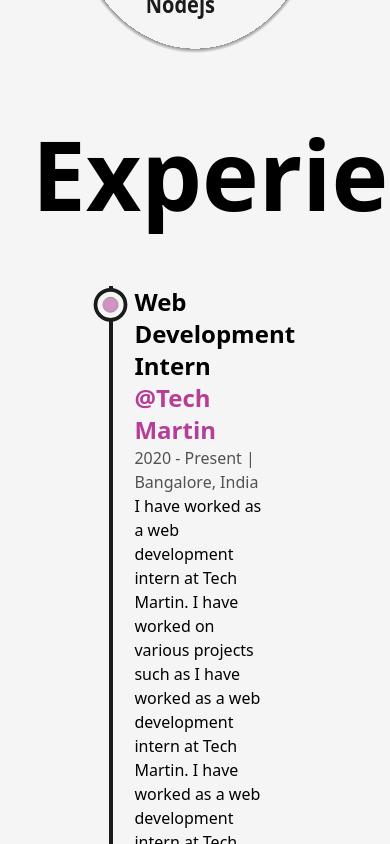
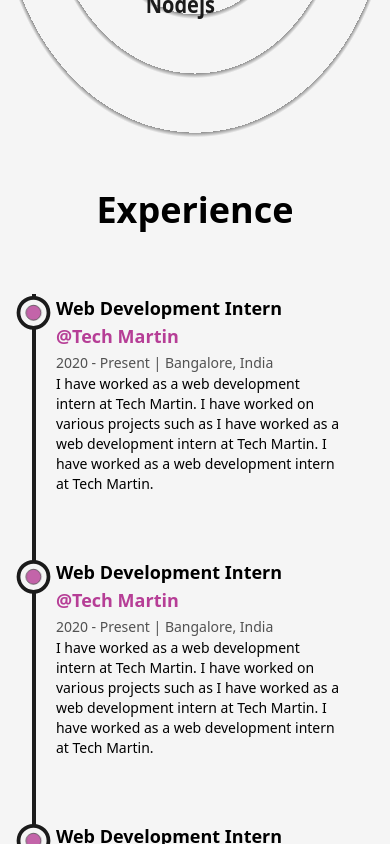
Before and after one commit to singhvivekkumar/portfolio, a Next.js app: page /about in a window 390 px wide. Shown: the part 1800-2644 px from the top of the page. Built offline with nearby package versions, Linux system fonts and the light colour scheme.

Commit message:
feat: about page has responsive

```diff
--- a/src/components/Details.js
+++ b/src/components/Details.js
@@ -5,7 +5,7 @@ import { motion } from "framer-motion";
 const Details = ({ position, campany, companyLink, time, address, work }) => {
 	const ref = useRef(null);
 	return (
-		<li ref={ref} className="  my-8 first:mt-0 last:mb-0 mx-auto w-[60%] flex flex-col justify-between">
+		<li ref={ref} className="  my-8 first:mt-0 last:mb-0 mx-auto w-[60%] flex flex-col justify-between md:w-[80%] xs:w-[90%]">
 			<ListIcon reference={ref} />
 			<motion.div
 				initial={{y:50}}
@@ -15,13 +15,13 @@ const Details = ({ position, campany, companyLink, time, address, work }) => {
 					delay: 0.2
 				}}
 			>
-			<h3 className=" capitalize font-bold text-2xl ">
+			<h3 className=" capitalize font-bold text-2xl sm:text-xl xs:text-lg ">
 				{position} &nbsp; <a className=" text-primary " href={companyLink}>@{campany}</a>
 			</h3>
-			<span className=" capitalize text-dark/75 font-medium">
+			<span className=" capitalize text-dark/75 font-medium xs:text-sm">
 				{time} | {address}
 			</span>
-			<p className=" font-medium w-full">{work}</p>
+			<p className=" font-medium w-full sm:text-sm sm:font-normal">{work}</p>
 			</motion.div>
 		</li>
 	);
--- a/src/components/Education.js
+++ b/src/components/Education.js
@@ -11,10 +11,10 @@ const Education = () => {
 	})
   return (
 	<div className=' my-64'>
-		<h2 className=' text-8xl font-bold mb-16 w-full text-center'>Education</h2>
-		<div className=' w-[75%] mx-auto relative ' ref={ref} >
+		<h2 className=' text-8xl font-bold mb-16 w-full text-center lg:text-7xl md:text-6xl sm:text-5xl xs:text-4xl'>Education</h2>
+		<div className=' w-[75%] mx-auto relative lg:w-[80%] sm:w-[90%] xs:w-full ' ref={ref} >
 
-			<motion.div className=' absolute left-9 top-0 w-1 h-full bg-dark dark:bg-light origin-top'
+			<motion.div className=' absolute left-9 top-0 w-[4px] h-full bg-dark dark:bg-light origin-top sm:left-0 md:-[2px]'
 				style={{scaleY:scrollYProgress}}/>
 			<ul className=" flex flex-col justify-between items-start ml-4 ">
 				<EducationDetails
--- a/src/components/EducationDetails.js
+++ b/src/components/EducationDetails.js
@@ -5,7 +5,7 @@ import { motion } from "framer-motion";
 const Details = ({ type, time, place, info }) => {
 	const ref = useRef(null);
 	return (
-		<li ref={ref} className="  my-8 first:mt-0 last:mb-0 mx-auto w-[60%] flex flex-col justify-between">
+		<li ref={ref} className="  my-8 first:mt-0 last:mb-0 mx-auto w-[60%] flex flex-col justify-between md:w-[80%] xs:w-[90%]">
 			<ListIcon reference={ref} />
 			<motion.div
 				initial={{y:50}}
--- a/src/components/Experience.js
+++ b/src/components/Experience.js
@@ -10,13 +10,13 @@ const Experience = () => {
 		offset: ['start end', 'center start']
 	})
   return (
-	<div className=' my-64'>
-		<h2 className=' text-8xl font-bold mb-16 w-full text-center'>Experience</h2>
-		<div className=' w-[75%] mx-auto relative ' ref={ref} >
+	<div className=' my-64 xs:mt-80 '>
+		<h2 className=' text-8xl font-bold mb-16 w-full text-center lg:text-7xl md:text-6xl sm:text-5xl xs:text-4xl'>Experience</h2>
+		<div className=' w-[75%] mx-auto relative lg:w-[80%] sm:w-[90%] xs:w-full ' ref={ref} >
 
-			<motion.div className=' absolute left-9 top-0 w-1 h-full bg-dark dark:bg-light origin-top'
+			<motion.div className=' absolute left-9 xs:left-0 top-0 w-1 md:-[2px] h-full bg-dark dark:bg-light origin-top'
 				style={{scaleY:scrollYProgress}}/>
-			<ul className=" flex flex-col justify-between items-start ml-4 ">
+			<ul className=" flex flex-col justify-between items-start ml-4 xs:ml-2 ">
 				<Details
 					position="Web Development Intern"
 					campany="Tech Martin"
--- a/src/components/IconComponents/ListIcon.js
+++ b/src/components/IconComponents/ListIcon.js
@@ -8,7 +8,7 @@ const ListIcon = ({ reference }) => {
 		offset: ["center end", "center center"],
 	});
 	return (
-		<figure className=" absolute left-0 stroke-dark dark:stroke-light">
+		<figure className=" absolute left-0 xs:-left-9 stroke-dark dark:stroke-light">
 			<svg className=" -rotate-90 " width="75" height="75" viewBox="0 0 100 100">
 				<circle
 					cx="75"
--- a/src/components/Skills.js
+++ b/src/components/Skills.js
@@ -21,7 +21,7 @@ const Skills = () => {
 			<h1 className=" font-bold text-8xl mt-64 w-full text-center md:text-6xl md:mt-32 sm:text-5xl sm:mt-24 ">
 				Skills
 			</h1>
-			<div className=" w-full h-screen relative flex items-center justify-center rounded-full bg-circularLight dark:bg-circularDark lg:scale-y-80 sm:scale-y-100 lg:h-[90vh] md:h-[80vh] xs:h-[40vh] overflow-clip xs:translate-y-48 xs:scale-150 xs:scale-x-125 ">
+			<div className=" w-full h-screen relative flex items-center justify-center rounded-full bg-circularLight dark:bg-circularDark lg:scale-y-80 sm:scale-y-100 lg:h-[90vh] md:h-[80vh] xs:h-[40vh] overflow-clip xs:translate-y-48 xs:scale-150 xs:scale-x-125  lg:bg-circularLightLg lg:dark:bg-circularDarkLg sm:bg-circularLightSm sm:dark:bg-circularDarkSm xs:bg-circularLightXs xs:dark:bg-circularDarkXs">
 				<motion.div
 					className=" cursor-pointer flex justify-center items-center font-semibold rounded-full p-6 bg-dark text-light dark:bg-light dark:text-dark shadow-dark lg:p-4 md:p-2.5 "
 					whileHover={{ scale: 1.05 }}>
--- a/tailwind.config.js
+++ b/tailwind.config.js
@@ -30,7 +30,13 @@ module.exports = {
 			},
 			backgroundImage: {
 				circularLight: " repeating-radial-gradient( rgba(0,0,0,0.4) 2px, #f5f5f5 5px, #f5f5f5 100px)",
-				circularDark: " repeating-radial-gradient( rgba(255,255,255,0.4) 2px, #1b1b1b 5px, #1b1b1b 100px)"
+				circularDark: " repeating-radial-gradient( rgba(255,255,255,0.4) 2px, #1b1b1b 5px, #1b1b1b 100px)",
+				circularLightLg: " repeating-radial-gradient( rgba(0,0,0,0.4) 2px, #f5f5f5 5px, #f5f5f5 80px)",
+				circularDarkLg: " repeating-radial-gradient( rgba(255,255,255,0.4) 2px, #1b1b1b 5px, #1b1b1b 80px)",
+				circularLightSm: " repeating-radial-gradient( rgba(0,0,0,0.4) 2px, #f5f5f5 5px, #f5f5f5 60px)",
+				circularDarkSm: " repeating-radial-gradient( rgba(255,255,255,0.4) 2px, #1b1b1b 5px, #1b1b1b 60px)",
+				circularLightXs: " repeating-radial-gradient( rgba(0,0,0,0.4) 2px, #f5f5f5 5px, #f5f5f5 40px)",
+				circularDarkXs: " repeating-radial-gradient( rgba(255,255,255,0.4) 2px, #1b1b1b 5px, #1b1b1b 40px)"
 			},
 		},
 		screens: {
```
